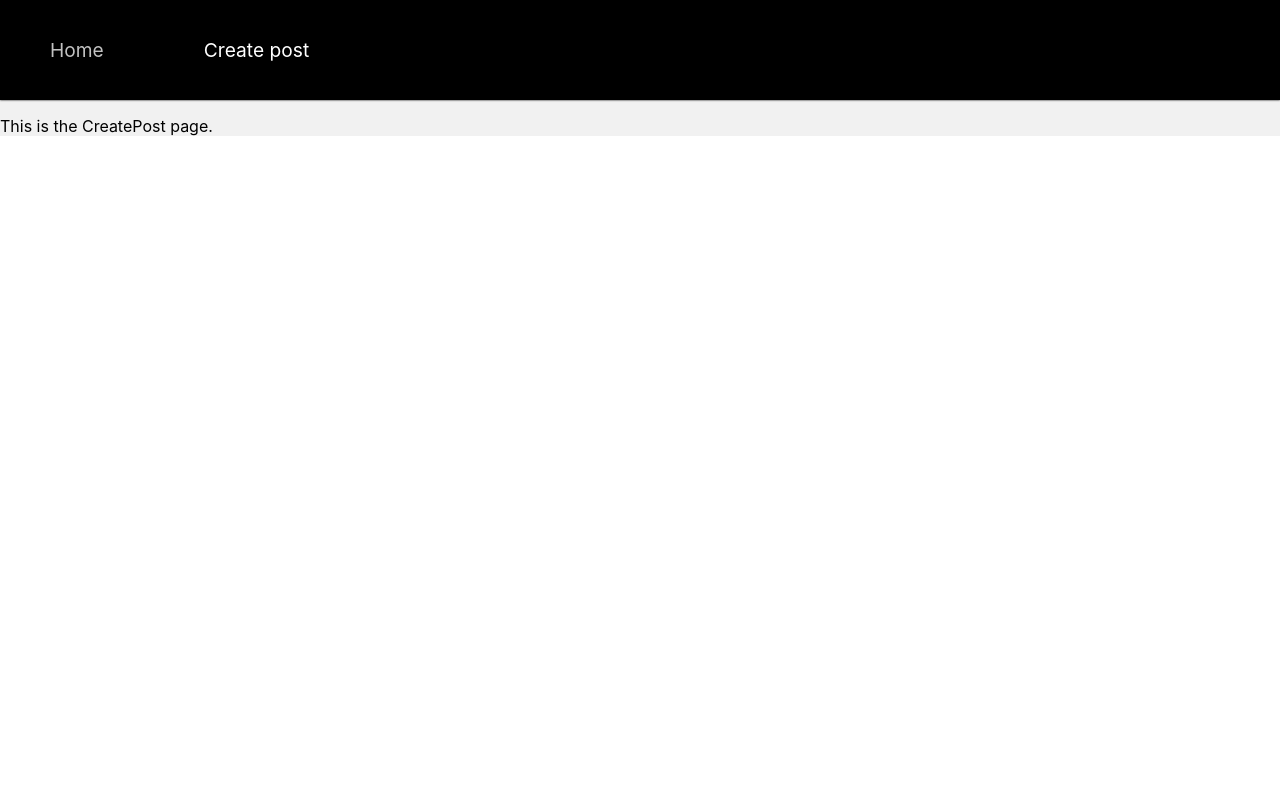
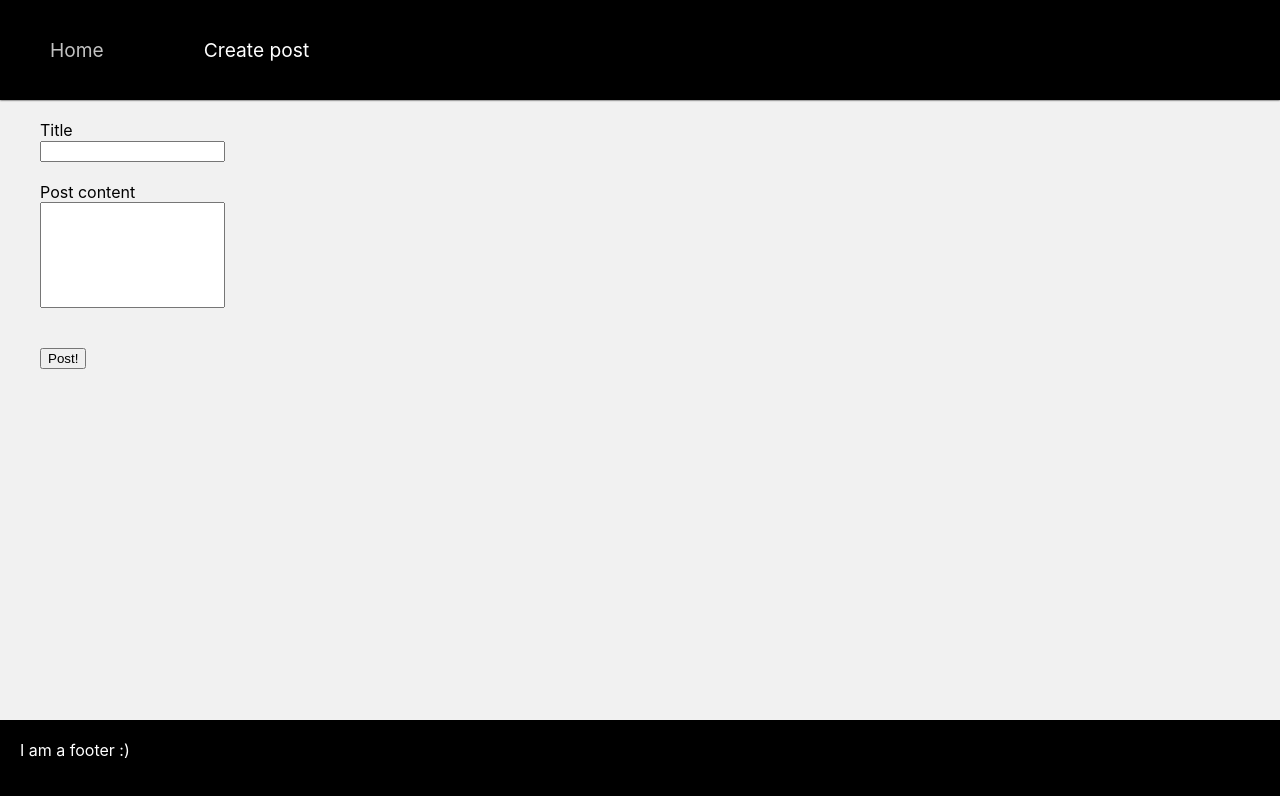
Before and after one commit to KonradCichoszewski/blog-react, a React (Create React App) app: page /createPost in a window 1280 px wide. Shown: the top 796 px of the page. Built offline with nearby package versions, Linux system fonts and the light colour scheme.

Commit message:
Implemented the redux-form

```diff
--- a/package.json
+++ b/package.json
@@ -11,7 +11,8 @@
     "react-redux": "^7.2.0",
     "react-router-dom": "^5.1.2",
     "react-scripts": "3.4.0",
-    "redux": "^4.0.5"
+    "redux": "^4.0.5",
+    "redux-form": "^8.3.1"
   },
   "scripts": {
     "start": "react-scripts start",
--- a/src/components/App.js
+++ b/src/components/App.js
@@ -4,6 +4,7 @@ import {Route} from 'react-router-dom';
 import Home from './Home';
 import CreatePost from './CreatePost';
 import NavigationBar from './NavigationBar';
+import Footer from './Footer';
 import '../index.css';
 
 class App extends React.Component{
@@ -12,15 +13,9 @@ class App extends React.Component{
       <div className="App">
         <div className="container">
           <NavigationBar/>
-          <Route
-            path="/"
-            component={Home}
-            exact
-          />
-          <Route
-            path="/createPost"
-            component={CreatePost}
-          />
+          <Route exact path="/" component={Home} />
+          <Route path="/createPost" component={CreatePost} />
+          <Footer />
         </div>
       </div>
     );
--- a/src/components/CreatePost.js
+++ b/src/components/CreatePost.js
@@ -1,8 +1,13 @@
 import React from 'react';
+import PostForm from './PostForm';
 
 class CreatePost extends React.Component {
     render(){
-        return <p>This is the CreatePost page.</p>
+        return (
+            <div id='formContainer'>
+                <PostForm />
+            </div>
+        )
     }
 }
 
--- /dev/null
+++ b/src/components/Footer.js
@@ -0,0 +1,9 @@
+import React from 'react';
+
+export default function Footer() {
+    return(
+        <div id='footer'>
+            <p>I am a footer :)</p>
+        </div>
+    )
+}
--- /dev/null
+++ b/src/components/PostForm.js
@@ -0,0 +1,25 @@
+import React from 'react'
+import { Field, reduxForm } from 'redux-form'
+
+let PostForm = props => {
+  const { handleSubmit } = props
+  return (
+    <form onSubmit={handleSubmit}>
+        <div>
+            <label htmlFor="title">Title</label><br />
+            <Field name="firstName" component="input" type="text" />
+        </div>
+        <div>
+            <label htmlFor="Post content">Post content</label><br/>
+            <Field id="postField" name="lastName" component="input" type="textarea" />
+        </div>
+        <button type="submit">Post!</button>
+    </form>
+  )
+}
+
+PostForm = reduxForm({
+  form: 'post'
+})(PostForm)
+
+export default PostForm;
--- a/src/index.css
+++ b/src/index.css
@@ -62,9 +62,9 @@ nav {
   padding-left: 20px;
   padding-bottom: 20px;
   margin-top: 40px;
-  border-radius: 0px 0px 0px 40px;
-  border-bottom: solid rgb(237, 255, 75) 2px;
-  border-left: solid rgb(216, 255, 75) 5px;
+  border-radius: 0px 0px 0px 10px;
+  border-bottom: solid rgb(216, 255, 75) 2px;
+  border-left: solid rgb(216, 255, 75) 6px;
 }
 
 .post h3{
@@ -75,3 +75,31 @@ nav {
   font-weight: lighter;
   text-align: justify;
 }
+
+#formContainer{
+  min-height: 70vh;
+  margin: 20px;
+}
+
+form > * {
+  margin: 20px;
+}
+
+Field{
+  min-width: 400px;
+}
+#postField{
+  min-height: 100px;
+}
+
+#footer{
+  margin-top: 40px;
+  display: block;
+  min-height: 100px;
+  background-color: black;
+  color: white;
+}
+
+#footer p{
+  padding: 20px;
+}
--- a/src/redux/reducers.js
+++ b/src/redux/reducers.js
@@ -1,5 +1,7 @@
-const initialState = {
-  posts: [
+import { combineReducers } from 'redux'
+import { reducer as formReducer } from 'redux-form'
+
+let initialState = [
       { id: 3,
         title: "My third post",
         content: "This is already my third post on the blog... Okay. This is already my third post on the blog... Okay." +
@@ -16,11 +18,12 @@ const initialState = {
         title: "My second post",
         content: "And this is my second post on the blog! And this is my second post on the blog!" +
                 " And this is my second post on the blog! And this is my second post on the blog!"}
-    ]
-}
+];
 
-function mainReducer(state = initialState, action) {
+function posts(state = initialState, action) {
     return state
   }
 
-export default mainReducer;
+const rootReducer = combineReducers({posts, form: formReducer})
+
+export default rootReducer;
--- a/src/redux/store.js
+++ b/src/redux/store.js
@@ -1,6 +1,6 @@
 import { createStore } from 'redux'
-import mainReducer from './reducers'
+import rootReducer from './reducers'
 
-const store = createStore(mainReducer, window.__REDUX_DEVTOOLS_EXTENSION__ && window.__REDUX_DEVTOOLS_EXTENSION__())
+const store = createStore(rootReducer, window.__REDUX_DEVTOOLS_EXTENSION__ && window.__REDUX_DEVTOOLS_EXTENSION__())
 
 export default store;
```
Also changed, not shown: 1 other file (tests, documents, lock files or other folders).
